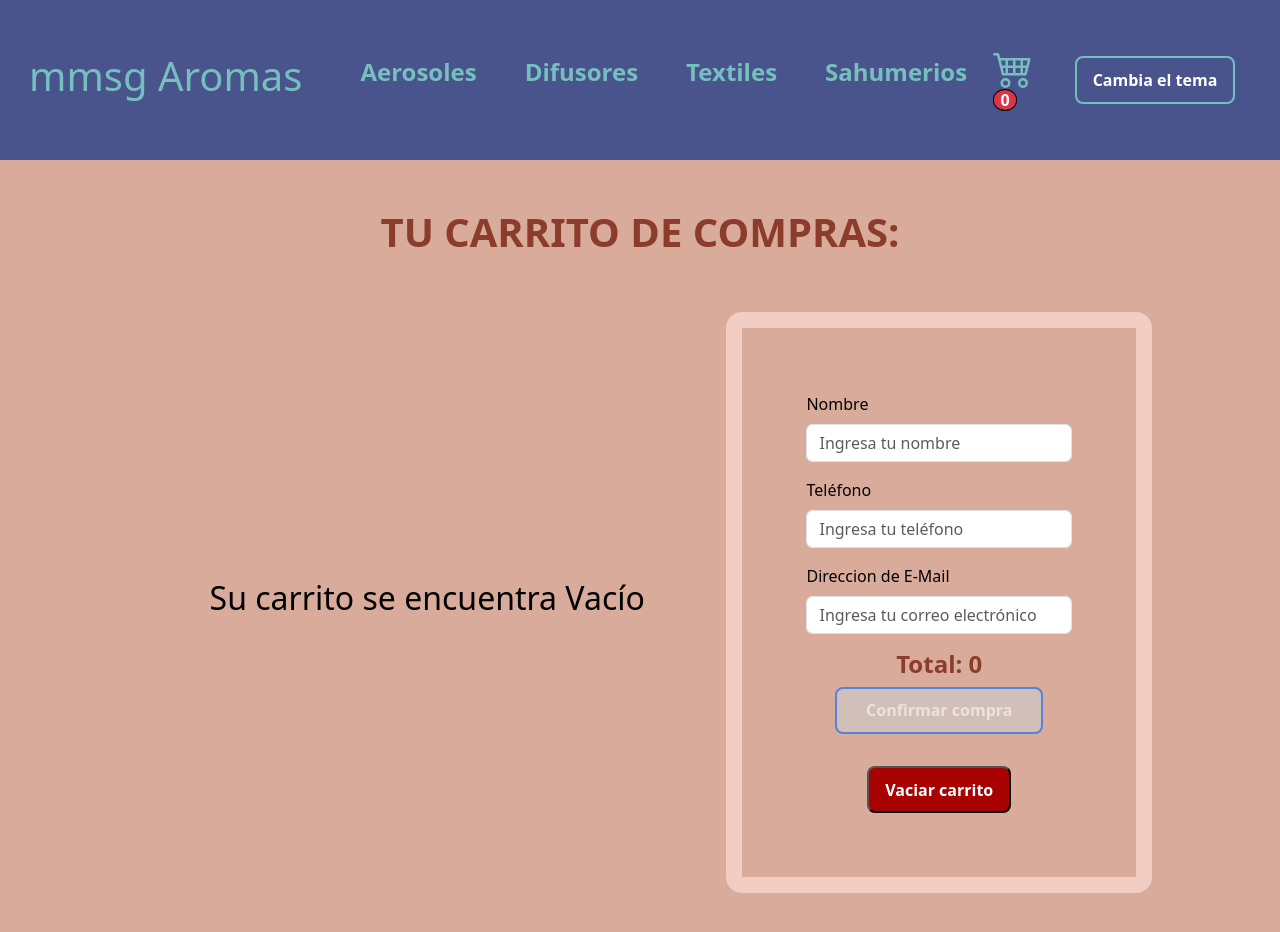
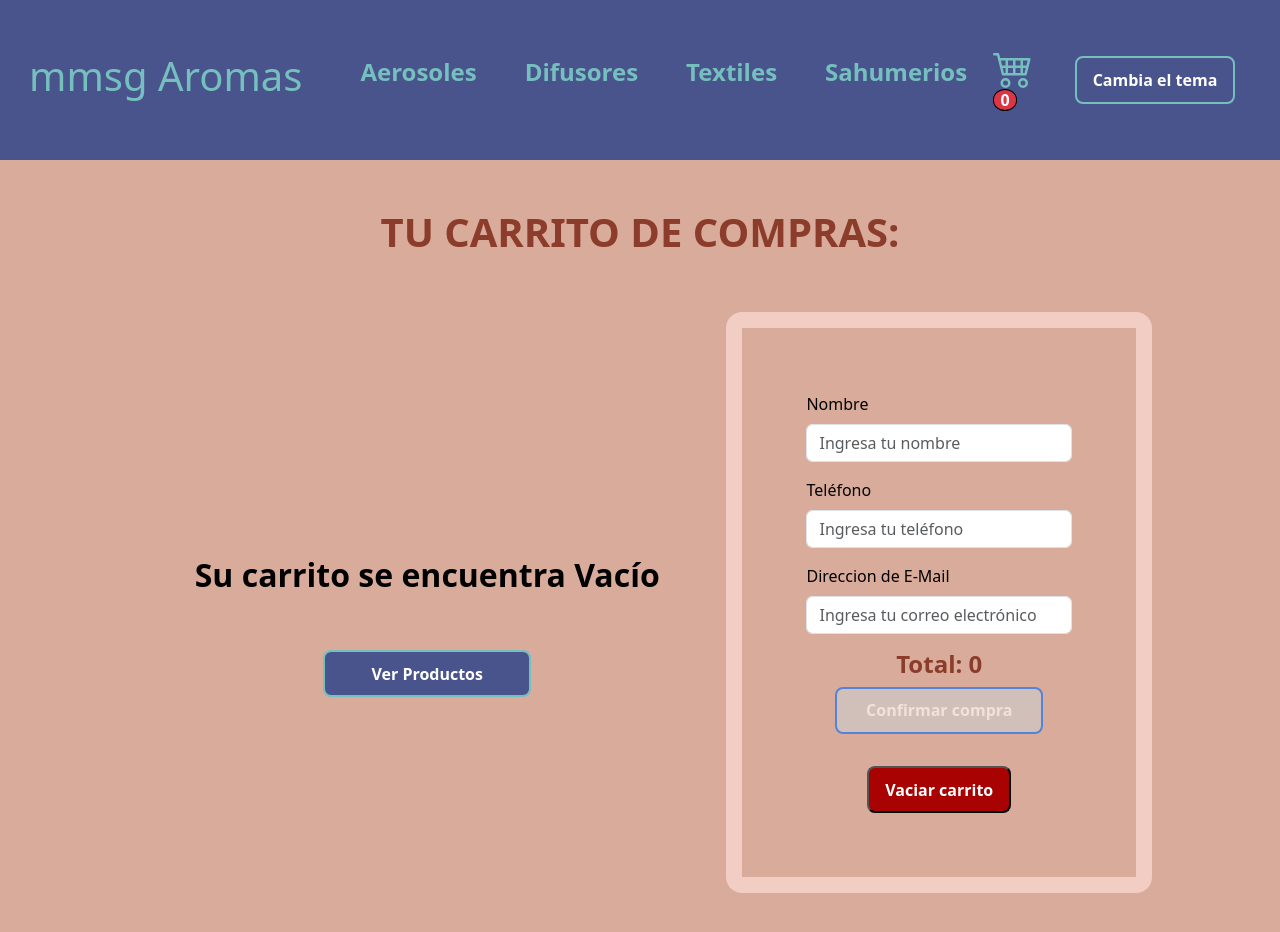
Before and after one commit to maximmusg/PreEntrega1-Gomez, a React (Create React App) app: page /cart in a window 1280 px wide. Shown: the top 932 px of the page. Built offline with nearby package versions, Linux system fonts and the light colour scheme.

Commit message:
Se agrego boton para volver a los productos desde un carrito vacio

```diff
--- a/src/pages/Cart/Cart.jsx
+++ b/src/pages/Cart/Cart.jsx
@@ -6,6 +6,7 @@ import { ThemeContext } from "../../context/ThemeContext";
 import ItemCart from "../../components/ItemCart/ItemCart";
 import CheckOutModal from "../../components/CheckOutModal/CheckOutModal";
 import { Form, Button } from "react-bootstrap";
+import { Link } from "react-router-dom";
 import {
   collection,
   addDoc,
@@ -129,7 +130,12 @@ const Cart = () => {
               )}
             </div>
           ) : (
-            <h2>Su carrito se encuentra Vacío</h2>
+            <div>
+              <h2 className="cart__empty">Su carrito se encuentra Vacío</h2>
+              <Link to={"/"}>
+                <button className="btn__styleCart">Ver Productos</button>
+              </Link>
+            </div>
           )}
         </div>
         <div className="cart__finish">
--- a/src/pages/Cart/styles.css
+++ b/src/pages/Cart/styles.css
@@ -49,6 +49,11 @@
   -moz-border-radius: 1rem;
   -ms-border-radius: 1rem;
   -o-border-radius: 1rem;
+}
+
+.cart__empty {
+  font-weight: bold;
+  padding: 3rem;
 }
 
 .form {
```
